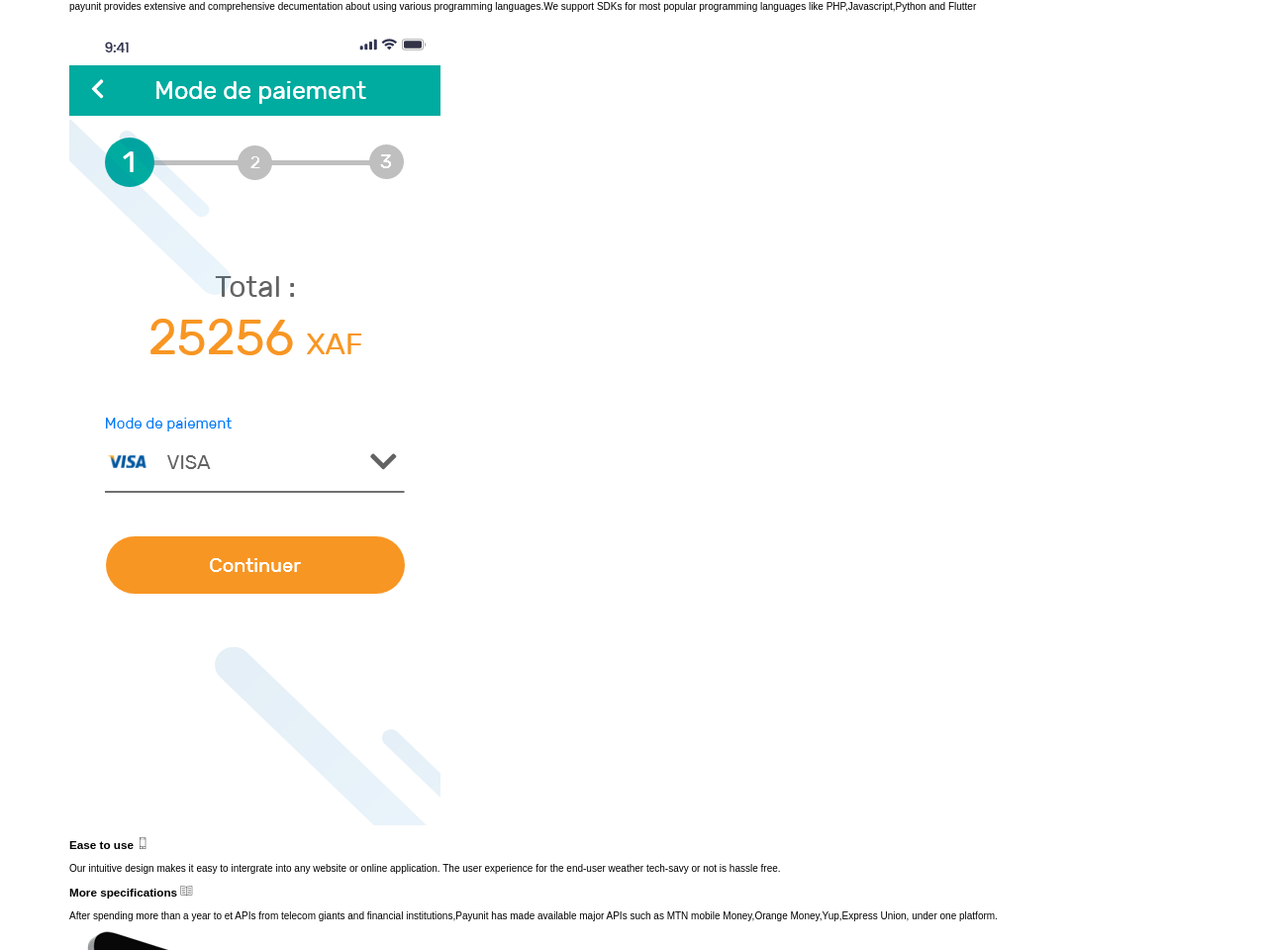
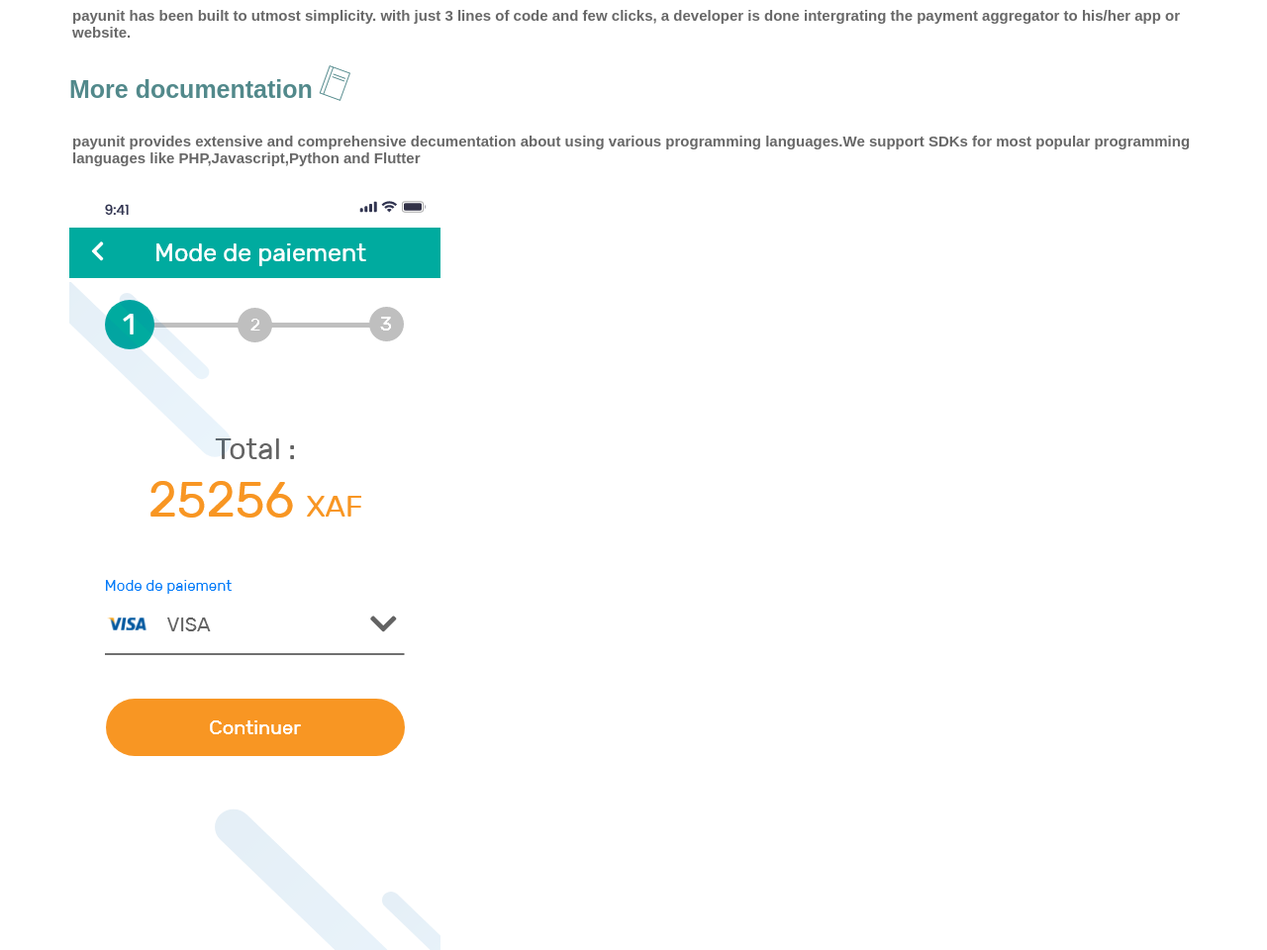
Before and after one commit to tawahpeggy/payunit-clone, a website: page index.html in a window 1280 px wide. Shown: the part 1112-2072 px from the top of the page at 99% size. Drawn offline with Linux system fonts and the light colour scheme.

Commit message:
payunit best features section in progress

```diff
--- a/index.html
+++ b/index.html
@@ -55,17 +55,17 @@
         <div class="col-1-of-3">
 
           <h3>Ease of intergration
-            <i class=" feature-box__icon icon-basic-download"></i>
+            <i class=" best__icon icon-basic-download"></i>
           </h3>
-          <p>
+          <p class="best__p">
             payunit has been built to utmost simplicity. with just 3 lines of
             code and few clicks, a developer is done intergrating the payment
             aggregator to his/her app or website.
           </p>
           <h3>More documentation
-            <i class="feature-box__icon icon-basic-book"></i>
+            <i class="best__icon icon-basic-book"></i>
           </h3>
-         <p> payunit provides extensive and comprehensive decumentation about
+         <p class="best__p"> payunit provides extensive and comprehensive decumentation about
           using various programming languages.We support SDKs for most popular
           programming languages like PHP,Javascript,Python and Flutter</p>
         </div>
@@ -74,18 +74,18 @@
         </div>
         <div class="col-1-of-3">
           <h3>Ease to use
-            <i class="icon-basic-smartphone"></i>
+            <i class="best__icon icon-basic-smartphone"></i>
           </h3>
-          <p>
+          <p class="best__p">
             Our intuitive design makes it easy to intergrate into any website
             or online application. The user experience for the end-user
             weather tech-savy or not is hassle free.
           </p>
           <h3>More specifications
-            <i class="icon-basic-spread-text"></i>
+            <i class="best__icon icon-basic-spread-text"></i>
 
           </h3>
-          <p>
+          <p class="best__p">
             After spending more than a year to et APIs from telecom giants and
             financial institutions,Payunit has made available major APIs such
             as MTN mobile Money,Orange Money,Yup,Express Union, under one
--- a/sass/abstracts/_variables.scss
+++ b/sass/abstracts/_variables.scss
@@ -2,13 +2,13 @@ $first-primary-color : #F89623;
 $second-primary-color:#52898B;
 $primary-black-color : black;
 $color-white : white;
-$color-grey: #E9BB9A;
+$color-grey: rgba(0, 0, 0, 0.596);
 
 // grid variables
 $grid-width: 114rem;
 $gutter-vertical: 8rem;
-$gutter-horizontal: 1rem;
+$gutter-horizontal: .1rem;
 
 
 // font size
-$default-font-size:2rem;
+$default-font-size:4rem;
--- a/sass/base/_typography.scss
+++ b/sass/base/_typography.scss
@@ -10,3 +10,8 @@
     text-align: center;
     padding: 3rem;
 }
+
+h3 {
+    color: $second-primary-color;
+    font-size: 2.5rem;
+}
--- a/sass/base/_utilities.scss
+++ b/sass/base/_utilities.scss
@@ -0,0 +1,16 @@
+.best {
+ &__p {
+     font-size: 1.5rem;
+     padding: .3rem;
+     color: $color-grey;
+     font-weight: 700;
+
+ }
+ &__icon {
+    color: $second-primary-color;
+    font-size: larger;
+     font-weight:bolder;
+     display: inline-block;
+     transform: rotate(20deg);
+ }
+}
```
Also changed, not shown: css/style.css, sass/components/_grid.scss (line endings or trailing spaces).
